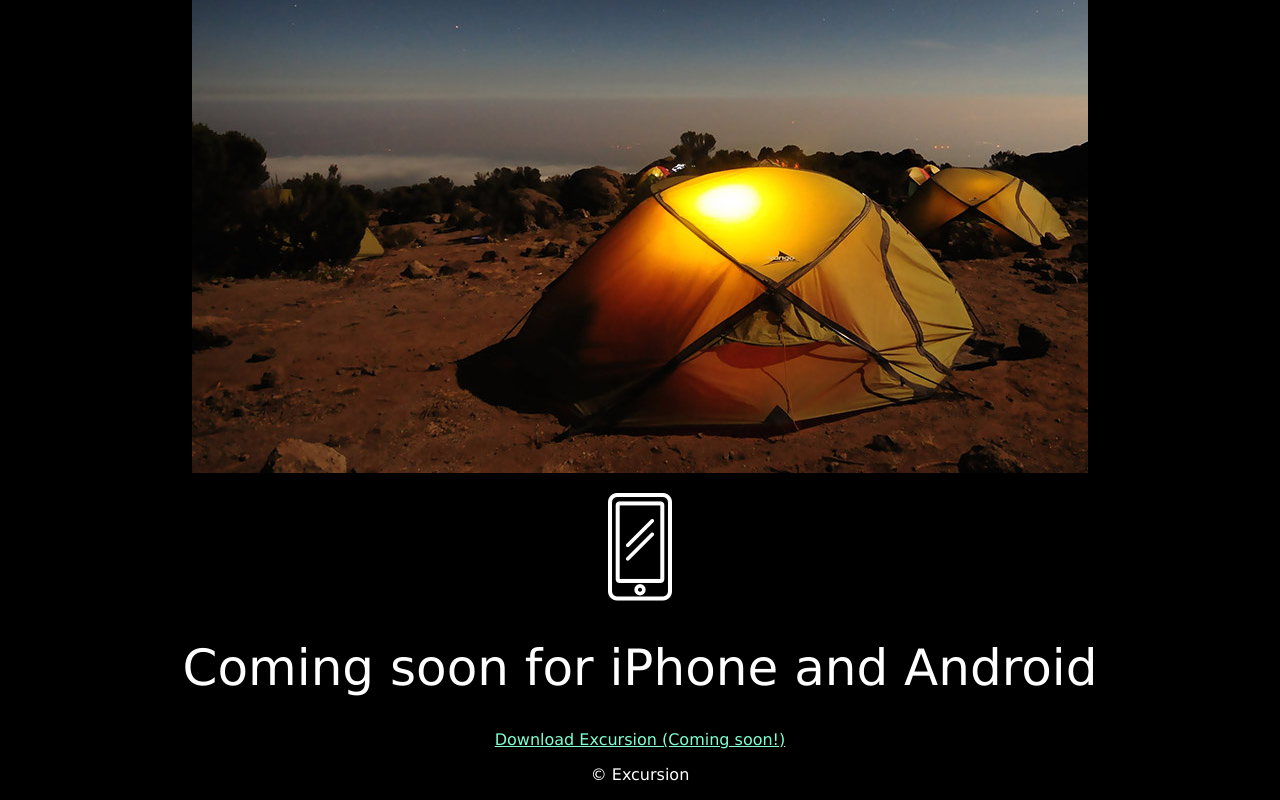
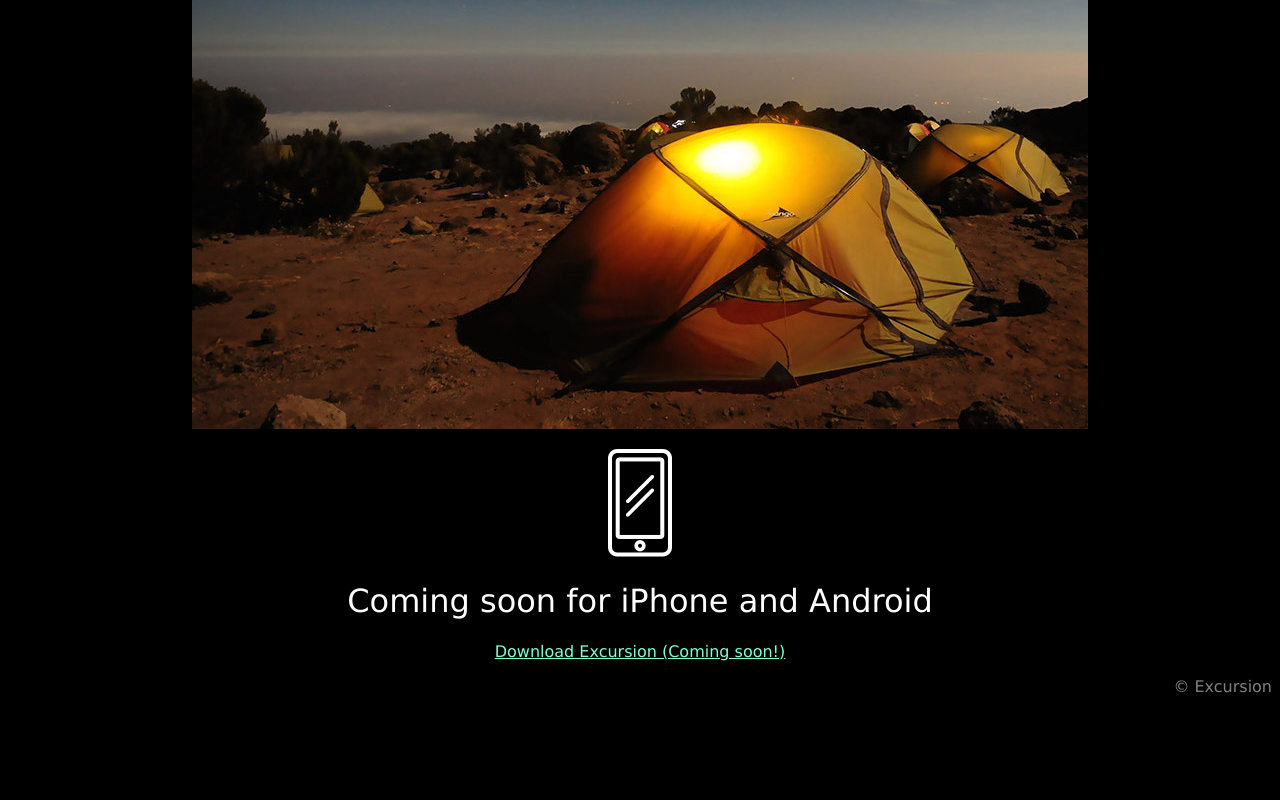
Before and after one commit to Vianabread24/excursion, a plain HTML site: page index.html in a window 1280 px wide. Shown: the part 528-1328 px from the top of the page. After the commit the page ends 1240 px from the top, so only its background shows below. Drawn offline with Linux system fonts and the light colour scheme.

Commit message:
Add all final styling.

```diff
--- a/css/style.css
+++ b/css/style.css
@@ -5,13 +5,27 @@ body{
   color: white;
 }
 
-h1 {
-  font-weight: normal;
-  font-size: 50px;
-  color: white;
+h1{
+  font-weight: 300;
+  font-size: 42 px;
 }
 
 a {
   color: Aquamarine;
   font-size: 16px;
 }
+
+p{
+  color: gray;
+  font-size: 21 px;
+}
+
+#header {
+  font-weight: normal;
+  font-size: 50px;
+  color: white;
+}
+
+#footer{
+  text-align: right;
+}
--- a/index.html
+++ b/index.html
@@ -6,7 +6,7 @@
     <link rel="stylesheet" href="./css/style.css" type="text/css">
   </head>
   <body>
-    <h1>Discover hidden places in the world around you</h1>
+    <h1 id="header">Discover hidden places in the world around you</h1>
 
     <a href="#">Download Excursion (Coming Soon!)</a>
 
@@ -24,6 +24,6 @@
 
     <a href="#">Download Excursion (Coming soon!)</a>
 
-    <p>&copy; Excursion</p>
+    <p id="footer">&copy; Excursion</p>
   </body>
 </html>
```
